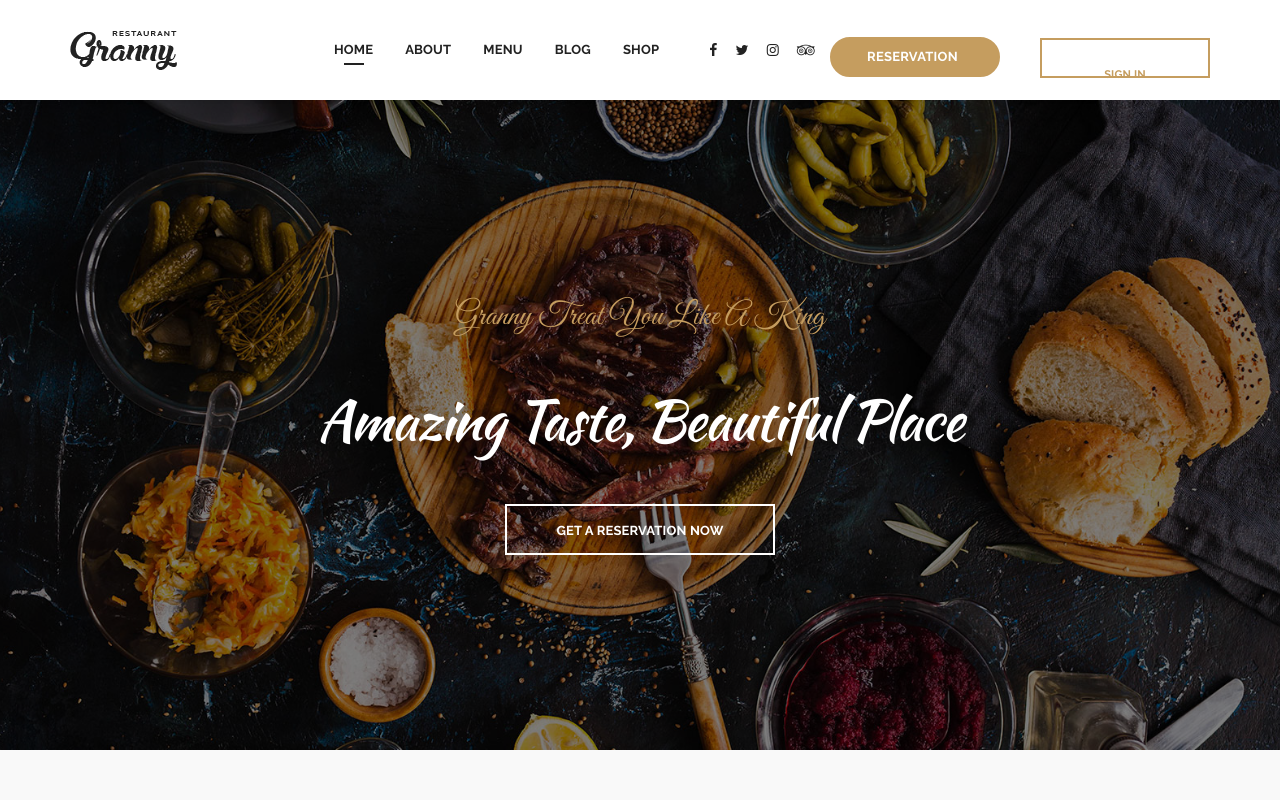
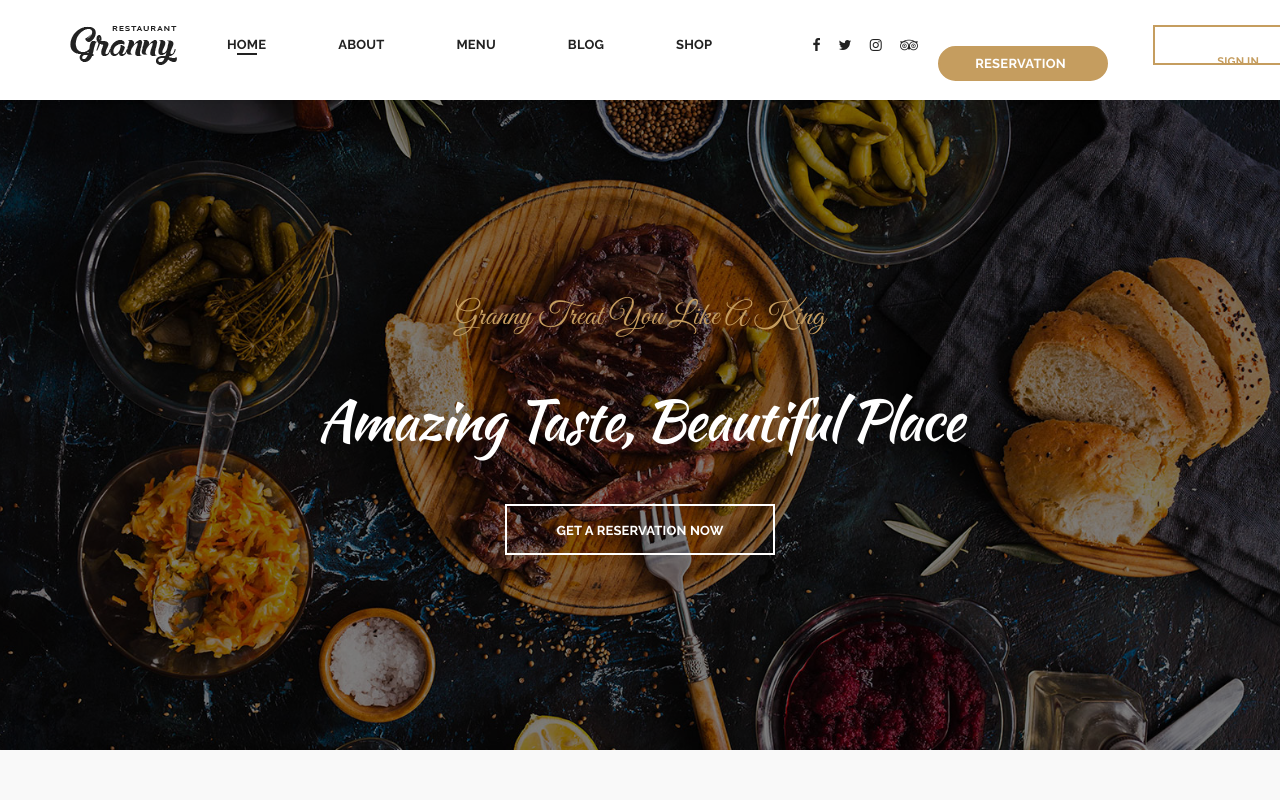
Before and after one commit to Hxzithx/Online-web-ordering-combined-project, a React (Vite) app in the folder restaurant-front-end-after/: page /home in a window 1280 px wide. Shown: the top 800 px of the page. Built offline with nearby package versions, Linux system fonts and the light colour scheme; no server answers.

Commit message:
feat: implement custom login, registration, and menu styling with corresponding header component

```diff
--- a/restaurant-front-end-after/public/assets/css/custom.css
+++ b/restaurant-front-end-after/public/assets/css/custom.css
@@ -2807,3 +2807,41 @@
     border-radius: 30px !important;
     overflow: hidden !important;
 }
+
+/* Straight Header Navigation Bar */
+.header .container {
+    display: flex !important;
+    align-items: center !important;
+    justify-content: space-between !important;
+    height: 90px !important;
+}
+.header .navbar-collapse {
+    display: flex !important;
+    align-items: center !important;
+    gap: 20px !important;
+    float: none !important;
+}
+.header .navbar-nav {
+    display: flex !important;
+    align-items: center !important;
+    gap: 20px !important;
+    float: none !important;
+    margin: 0 !important;
+}
+.header .navbar-nav > li {
+    float: none !important;
+    display: flex !important;
+    align-items: center !important;
+}
+.header .navbar-nav > li > a {
+    display: flex !important;
+    align-items: center !important;
+    height: 90px !important;
+    padding: 0 10px !important;
+}
+.header .module {
+    float: none !important;
+    display: flex !important;
+    align-items: center !important;
+    margin: 0 !important;
+}
--- a/restaurant-front-end-after/src/components/Header.tsx
+++ b/restaurant-front-end-after/src/components/Header.tsx
@@ -144,8 +144,8 @@ export const Header: React.FC = () => {
               <a href="https://tripadvisor.com" target="_blank" rel="noreferrer"><i className="fa fa-tripadvisor"></i></a>
             </div>
 
-            <div className="module module-reservation" style={{ marginLeft: '15px' }}>
-              <Link to="/reservation" className="btn btn-popup" style={{ display: 'flex', alignItems: 'center', height: '40px', padding: '10px 35px', lineHeight: '20px', borderRadius: '15px' }}>
+            <div className="module module-reservation" style={{ marginLeft: '20px' }}>
+              <Link to="/reservation" className="btn btn-popup" style={{ display: 'flex', alignItems: 'center', height: '35px', padding: '10px 35px', lineHeight: '20px', borderRadius: '15px' }}>
                 <i className="lnr lnr-users" style={{ marginRight: '8px' }}></i>Reservation
               </Link>
             </div>
```
